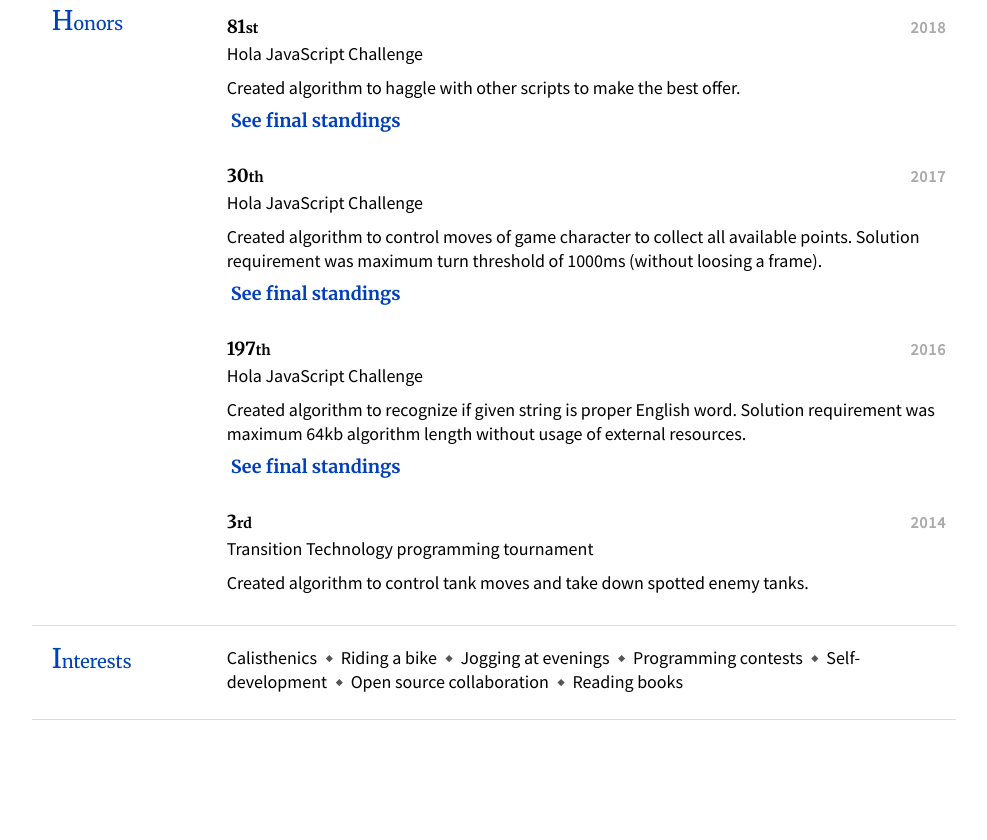
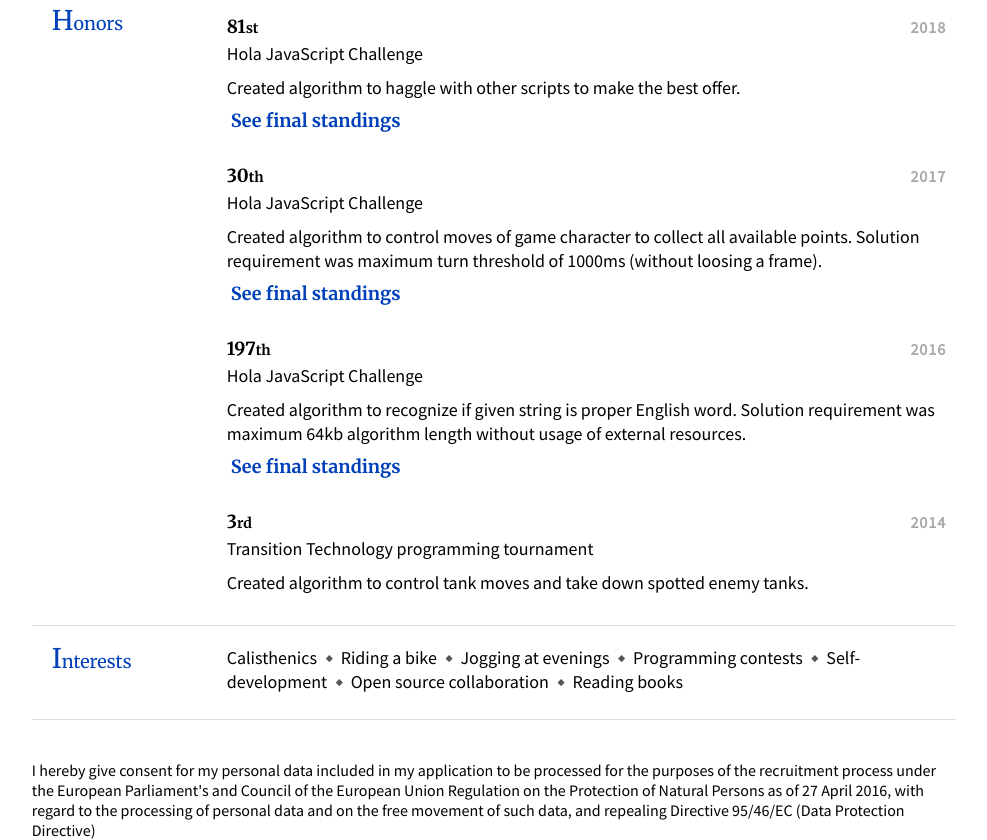
Before and after one commit to jacekmankowski/jacekmankowski.github.io, a plain HTML site: page resume.html in a window 1280 px wide. Shown: the part 2618-3458 px from the top of the page, without its empty margins (146-1133 px from the left). Before the commit the page ends 3338 px from the top, so only its background shows below. Drawn offline with Linux system fonts and the light colour scheme.

Commit message:
Added agreements

```diff
--- a/resume.html
+++ b/resume.html
@@ -365,17 +365,11 @@
             </div>
         </div>
         <div class="margin-top">
-            <!-- <span>
-                I hereby consent to my personal data being processed by (COMPANY NAME) for the purpose of considering my application for the vacancy advertised under reference number (123XX6 etc.)
-            </span> -->
+            <span>
+                    I hereby give consent for my personal data included in my application to be processed for the purposes of the recruitment process under the European Parliament's and Council of the European Union Regulation on the Protection of Natural Persons as of 27 April 2016, with regard to the processing of personal data and on the free movement of such data, and repealing Directive 95/46/EC (Data Protection Directive)
+            </span>
         </div>
-        <!-- <div class="section row">
-                <div>
-                    <span>
-                        Wyrażam zgodę na przetwarzanie ...
-                    </span>
-                </div>
-            </div> -->
+
     </div>
 </body>
 
```
